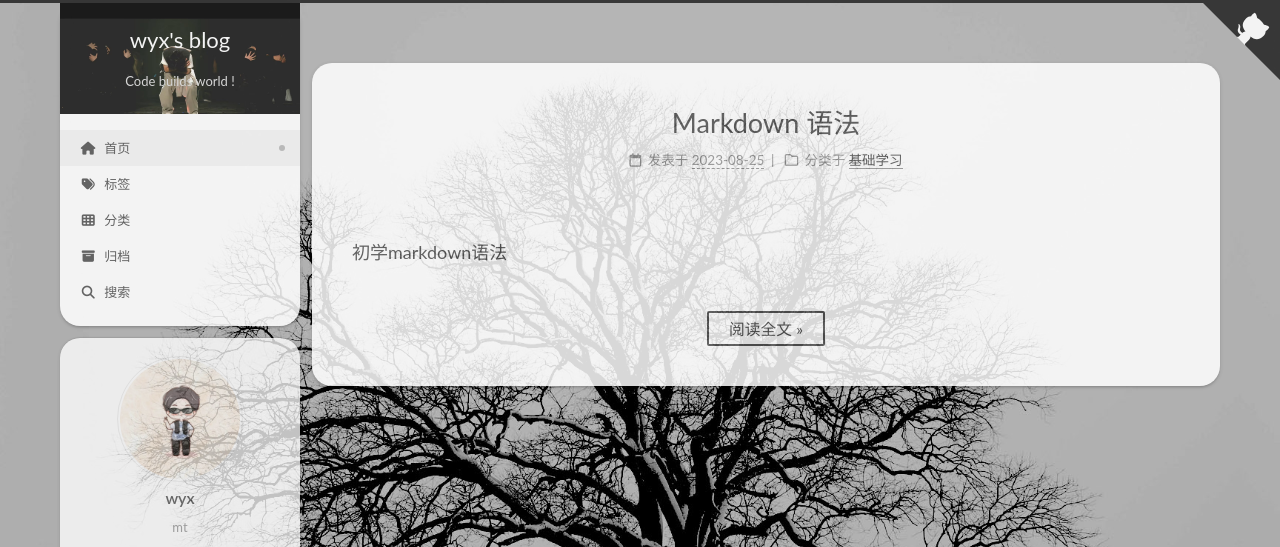
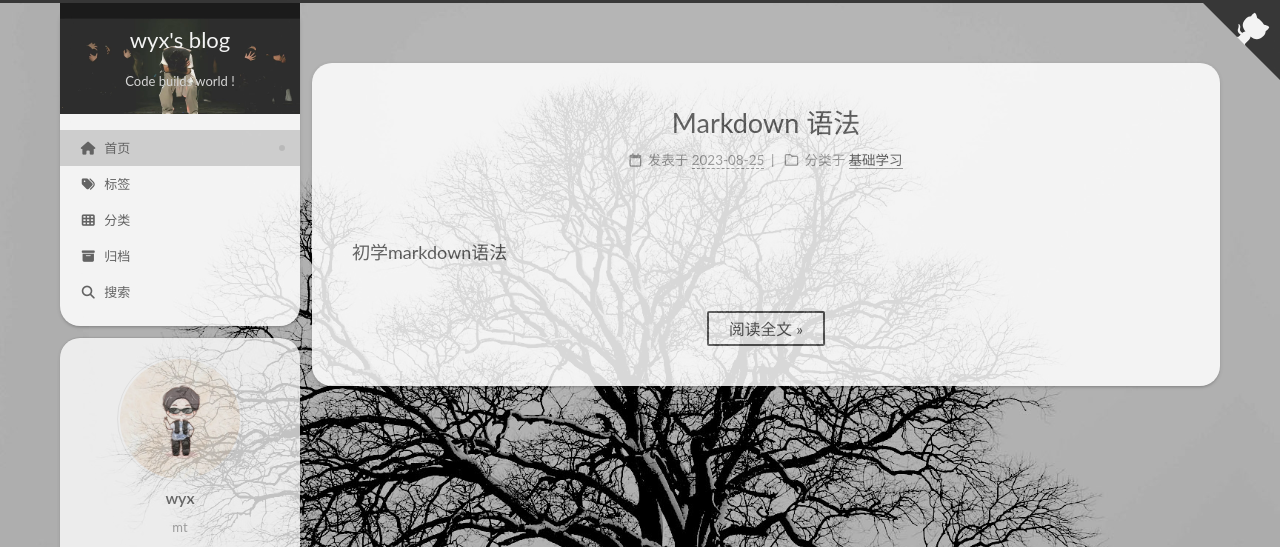
Before and after one commit to mtwyx/mtwyx.github.io, a plain HTML site: page index.html in a window 1280 px wide. Shown: the top 547 px of the page. Drawn offline with nearby package versions, Linux system fonts and the light colour scheme; some packages are replaced by stand-ins of ours; a script that the page names is missing.

Commit message:
Site updated: 2023-08-25 12:38:16

```diff
--- a/css/main.css
+++ b/css/main.css
@@ -10,7 +10,7 @@
   --brand-hover-color: #fff;
   --table-row-odd-bg-color: #f9f9f9;
   --table-row-hover-bg-color: #f5f5f5;
-  --menu-item-bg-color: #f5f5f5;
+  --menu-item-bg-color: #d3d3d3;
   --theme-color: #222;
   --btn-default-bg: #fff;
   --btn-default-color: #555;
```
